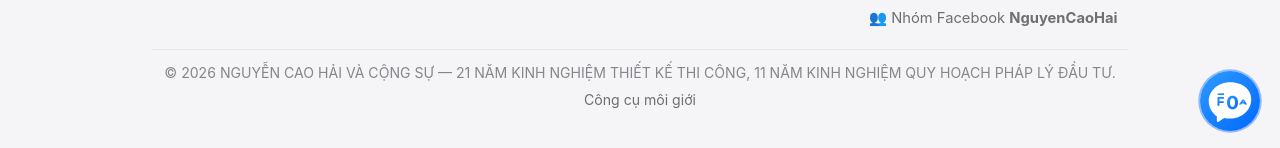
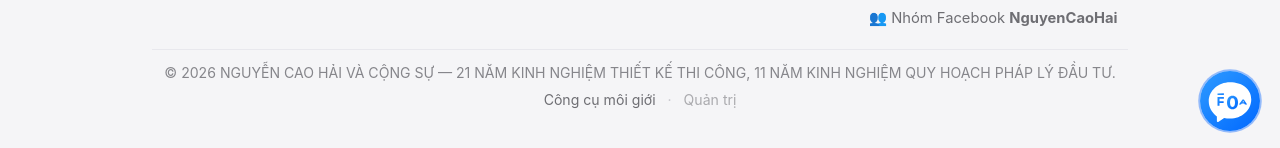
Before and after one commit to NCHhub/xaydung, a Jekyll site: the page built from index.html, in a window 1280 px wide and 900 px high, scrolled down 3614 px. Shown: the part 749-897 px from the top of the window. Built offline with Jekyll 4.4.1, drawn with Linux system fonts in a browser that asks for light colours.

Commit message:
🔗 Footer: thêm link Quản trị (/admin/)

```diff
--- a/_includes/footer.html
+++ b/_includes/footer.html
@@ -22,7 +22,11 @@
       </div>
     </div>
     <p style="margin-top:20px;border-top:1px solid #e8e8ed;padding-top:12px;">© <span id="yr"></span> NGUYỄN CAO HẢI VÀ CỘNG SỰ — 21 NĂM KINH NGHIỆM THIẾT KẾ THI CÔNG, 11 NĂM KINH NGHIỆM QUY HOẠCH PHÁP LÝ ĐẦU TƯ.</p>
-    <p style="margin-top:6px;"><a href="{{ '/' | relative_url }}">Công cụ môi giới</a></p>
+    <p style="margin-top:6px;">
+      <a href="{{ '/' | relative_url }}">Công cụ môi giới</a>
+      <span style="margin:0 8px;color:#c7c7cc;">·</span>
+      <a href="{{ '/admin/' | relative_url }}" style="opacity:.55;">Quản trị</a>
+    </p>
   </div>
   <script>document.getElementById('yr').textContent = new Date().getFullYear();</script>
   <script>
```
